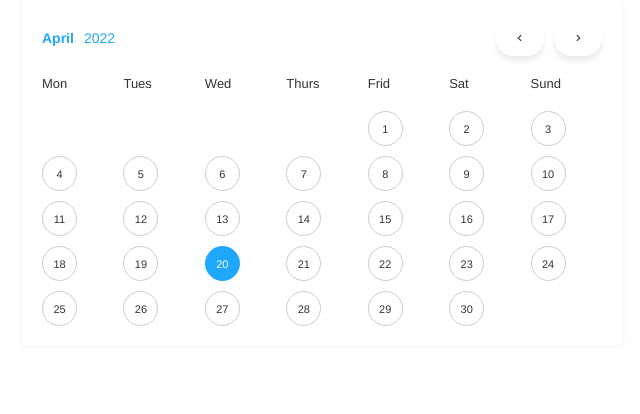
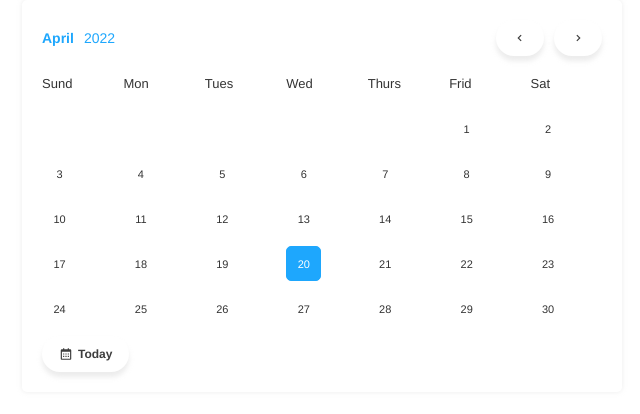
Before and after one commit to albalp/dinamita-reloaded-components, a React (Create React App) app: page / in a window 1280 px wide. Shown: the top 414 px of the page, without its empty margins (318-958 px from the left). Built offline with nearby package versions, Linux system fonts and the light colour scheme.

Commit message:
Improving functionality of calendar component

```diff
--- a/src/App.js
+++ b/src/App.js
@@ -3,7 +3,7 @@ import Calendar from './components/Calendar';
 function App() {
   return (
     <div>
-      <Calendar size="medium" variant="circle" />
+      <Calendar size="medium"/>
     </div>
   );
 }
--- a/src/components/Calendar.jsx
+++ b/src/components/Calendar.jsx
@@ -1,5 +1,5 @@
 import { useState, useEffect } from 'react';
-import { BiChevronLeft, BiChevronRight } from "react-icons/bi";
+import { BiChevronLeft, BiChevronRight, BiCalendar } from "react-icons/bi";
 import { v4 as uuidv4 } from 'uuid';
 import PropTypes from 'prop-types';
 import Button from './SaveButton';
@@ -16,16 +16,7 @@ const Calendar = function ({dark, shadow, backgroundColor, size, variant}) {
     const [currentDay, setCurrentDay] = useState(currentDate.getDate());
     const [daysMonth, setDaysMonth] = useState([]);
     const [beforeDaysMonth, setBeforeDaysMonth] = useState([]);
-    const [dateSelected, setDateSelected] = useState({day: null, date: null});
-
-    const [calendar, setCalendar] = useState({
-        year: currentDate.getFullYear(),
-        monthNumber: currentDate.getMonth(),
-        currentDay: currentDate.getDate(),
-        daysMonth: [],
-        daySelected: null,
-        dateSelected: null
-    })
+    const [dateSelected, setDateSelected] = useState(null);
 
     let days = [];
     let daysBefore = [];
@@ -61,8 +52,8 @@ const Calendar = function ({dark, shadow, backgroundColor, size, variant}) {
     }
 
     const startDay = () => {
-        let start = new Date(year, monthNumber, 1);
-        return ((start.getDay() - 1) === -1) ? 6 : start.getDay()-1;
+        let start = new Date(year, monthNumber, 0);
+        return start.getDay();
     }
 
     const getTotalDays = (month) => {
@@ -98,7 +89,7 @@ const Calendar = function ({dark, shadow, backgroundColor, size, variant}) {
             }
         }
 
-        for(let i = startDay(); i > 0; i--) {
+        for(let i = startDay(); i >= 0; i--) {
             daysBefore.push(i);
             setBeforeDaysMonth(daysBefore);
         }
@@ -108,12 +99,16 @@ const Calendar = function ({dark, shadow, backgroundColor, size, variant}) {
 
         let newDate = new Date(year, monthNumber, parseInt(e.target.textContent));
 
-        setDateSelected({
-            ...dateSelected,
-            day: parseInt(e.target.textContent),
-            date: newDate
-        });
+        setDateSelected(newDate);
+
     };
+
+    const resetDate = () => {
+        setDateSelected(null);
+        setMonthNumber(currentDate.getMonth());
+        setYear(currentDate.getFullYear());
+
+    }
 
     const isLeap = () => (((year % 100 !== 0) && (year % 4 === 0)) || (year % 400 === 0));
 
@@ -130,32 +125,34 @@ const Calendar = function ({dark, shadow, backgroundColor, size, variant}) {
                 </div>
             </div>
             <div className="calendar-week">
+                <div className="calendar-week-day">Sund</div>
                 <div className="calendar-week-day">Mon</div>
                 <div className="calendar-week-day">Tues</div>
                 <div className="calendar-week-day">Wed</div>
                 <div className="calendar-week-day">Thurs</div>
                 <div className="calendar-week-day">Frid</div>
                 <div className="calendar-week-day">Sat</div>
-                <div className="calendar-week-day">Sund</div>
             </div>
 
             <div className="calendar-month">
 
                 {
-                    beforeDaysMonth.map(beforeDay => <div key={uuidv4()} onClick={selectDate} className={` calendar-month-day calendar-month-day--${variant} calendar-month-day--before`}>{beforeDay}</div>)
+                    beforeDaysMonth.length !== 7 && beforeDaysMonth.map(beforeDay => <div key={uuidv4()} onClick={selectDate} className={` calendar-month-day calendar-month-day--${variant} calendar-month-day--before`}>{beforeDay}</div>)
+
                 }
 
                 {
                     daysMonth.map(day => (
-                        day === currentDay && monthNumber === currentDate.getMonth()
+                        day === currentDay && monthNumber === currentDate.getMonth() && year === currentDate.getFullYear()
                         ? <div key={uuidv4()} onClick={selectDate} className={` calendar-month-day calendar-month-day--${variant} calendar-month-day--active`}>{day}</div>
-                        : day === dateSelected.day && dateSelected.date && monthNumber === dateSelected.date.getMonth()
+                        : dateSelected && day === dateSelected.getDate() && monthNumber === dateSelected.getMonth()
                             ? <div key={uuidv4()} onClick={selectDate} className={` calendar-month-day calendar-month-day--${variant} calendar-month-day--selected`}>{day}</div>
                             : <div key={uuidv4()} onClick={selectDate} className={` calendar-month-day calendar-month-day--${variant}`}>{day}</div>
                     ))
                 }
             </div>
-            {/* <span>You are selecting a date different to current</span> */}
+            <Button onClick={resetDate} shadow={dark ? false : true} label="Today" icon={<BiCalendar/>} size="small" borderRadius/>
+            <div className={`calendar-legend ${dateSelected && (dateSelected.getDate() !== currentDate.getDate() || dateSelected.getMonth() !== currentDate.getMonth() || dateSelected.getFullYear() !== currentDate.getFullYear()) && 'activated'}`}>You are selecting a date different to current</div>
         </div>
     );
 }
--- a/src/css/calendar.css
+++ b/src/css/calendar.css
@@ -57,6 +57,7 @@
     display: grid;
     grid-template-columns: repeat(7, 1fr);
     gap: 10px;
+    padding-bottom: 10px;
 }
 
 .calendar-month-day {
@@ -97,6 +98,23 @@
     background: transparent;
     border-color: var(--primary-color);
     color: var(--primary-color);
+}
+
+/* Calendar Legend */
+.calendar-legend {
+    width: 100%;
+    color: var(--danger-color);
+    font-size: var(--fs-11);
+    overflow: hidden;
+    height: 0;
+    padding: 0;
+    overflow: hidden;
+    transition: var(--transition);
+}
+
+.calendar-legend.activated {
+    padding: 10px 0;
+    height: 30px;
 }
 
 /* Variants */
```
